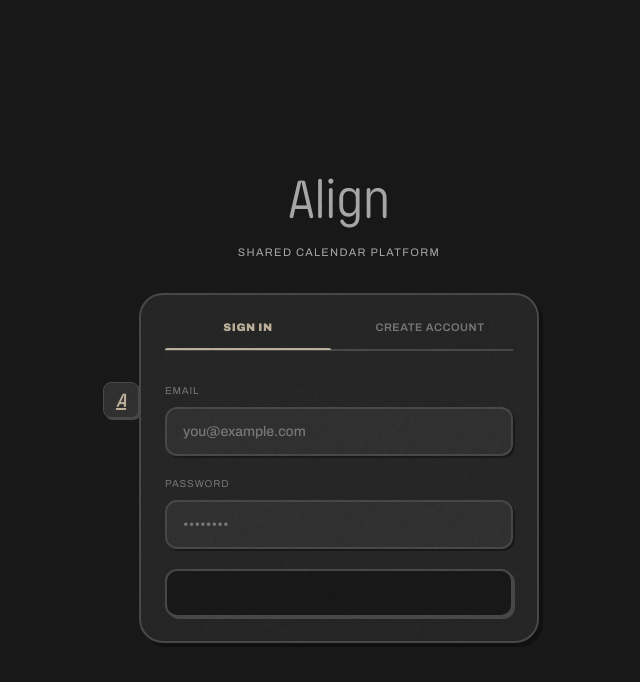
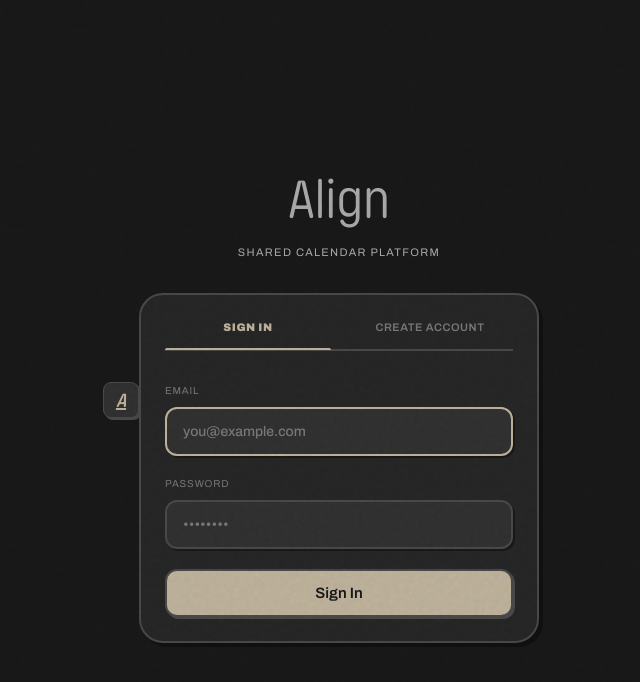
Before and after one commit to SimpleMindedMoron/minimal-calendar, a Next.js app: page /login in a window 1280 px wide. In both pictures the pointer is over the input "EMAIL". Shown: the top 682 px of the page, without its empty margins (319-959 px from the left). Built offline with nearby package versions, Linux system fonts and the light colour scheme; no server answers.

Commit message:
Update login page design

```diff
--- a/app/components/login-form/login-form.module.css
+++ b/app/components/login-form/login-form.module.css
@@ -111,23 +111,21 @@
 }
 
 .field input:hover {
-  border-color: var(--rule);
+  border-color: var(--gold);
 }
 
 .field input:focus {
   background: var(--surface-raised);
-  border-color: var(--rule);
+  border-color: var(--gold);
   color: var(--ink);
   font-weight: 500;
   outline: none;
-  transform: translate(2px, 2px);
-  box-shadow: 0px 0px 0px 0px transparent;
 }
 
 .submitButton {
   width: 100%;
   padding: 10px;
-  background: var(--exam);
+  background: var(--gold);
   color: var(--bg);
   border: 2px solid var(--rule);
   border-radius: 12px;
@@ -140,11 +138,11 @@
 }
 
 .submitButton:hover:not(:disabled) {
-  background: var(--exam-dim);
+  background: #8b9e82;
   color: var(--ink);
   font-weight: 700;
-  transform: translate(-1px, -1px);
-  box-shadow: 4px 4px 0px 0px var(--rule);
+  transform: translate(2px, 2px);
+  box-shadow: 0px 0px 0px 0px var(--rule);
 }
 
 .submitButton:active:not(:disabled) {
```
